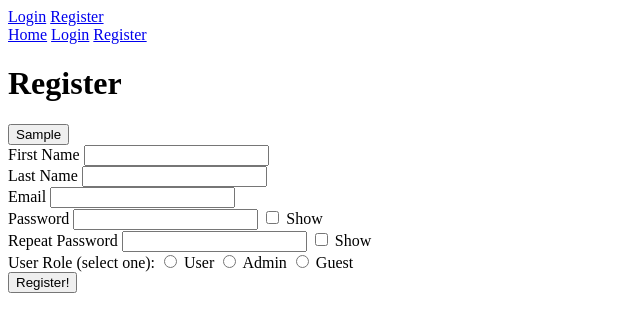
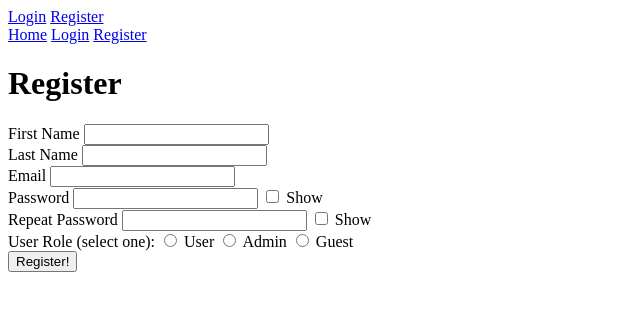
Before and after one commit to nytozoan/svelteauth-boilerplate, a SvelteKit app: page /register in a window 1280 px wide. Shown: the top 332 px of the page, without its empty margins (0-640 px from the left). Built offline with nearby package versions, Linux system fonts and the light colour scheme.

Commit message:
Removed wrong component. Ammended. Also added a store.js file

```diff
--- a/src/routes/(app)/register/+page.svelte
+++ b/src/routes/(app)/register/+page.svelte
@@ -67,7 +67,7 @@
 </script>
 
 <h1>Register</h1>
-<button>Sample</button>
+<Toasts />
 <form on:submit|preventDefault = {registerFunction}>
     <div class="formItem" id="firstnameDiv">
         <label for="firstName">First Name</label>
```
Also changed, not shown: src/lib/userdata/store.js (added).
